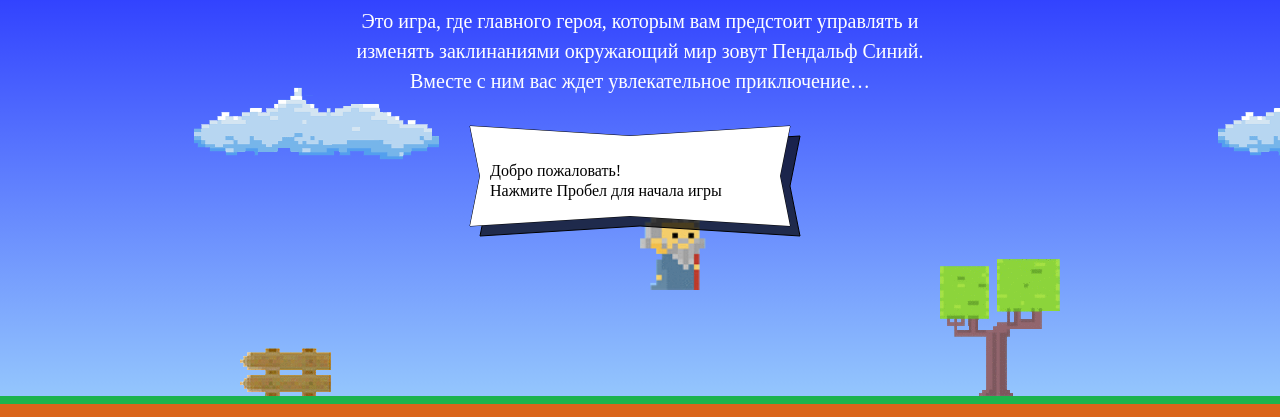
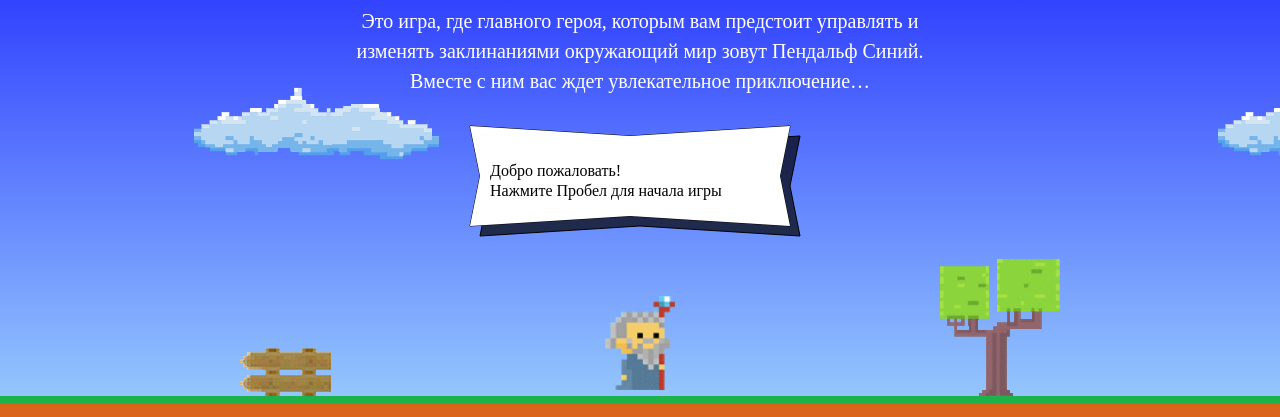
Before and after one commit to MichaelBezz/782277-code-and-magick, a website: page index.html in a window 1280 px wide. Shown: the part 203-620 px from the top of the page. Drawn offline with Linux system fonts and the light colour scheme; a web font is replaced by a local one.

Commit message:
#6 Учебный проект: начинаем программировать (2.0)

```diff
--- a/index.html
+++ b/index.html
@@ -196,13 +196,12 @@
   };
 
   var getWizardX = function (width) {
-    return width / 2;
+    return width / 2 - wizardWidth / 2;
   };
 
   var getWizardY = function (height) {
-    return height / 3;
+    return height / 3 * 2;
   };
-
 </script>
 <script src="js/game.js"></script>
 
```
Also changed, not shown: Readme.md.
